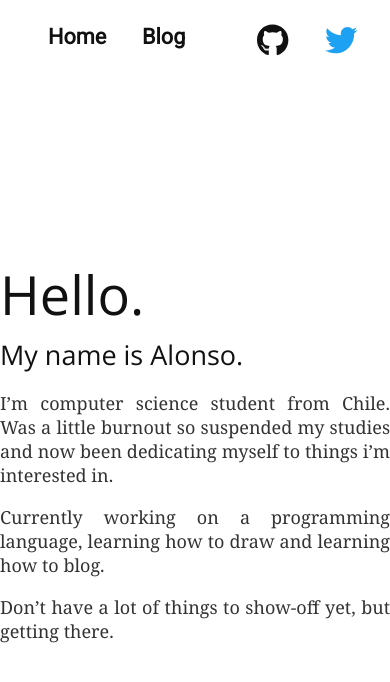
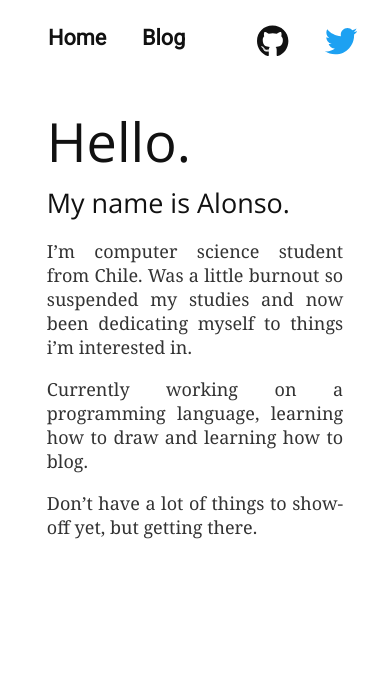
Before and after one commit to amzamora/amzamora.github.io, a Jekyll site: the page built from index.markdown, in a window 390 px wide. Shown: the top 682 px of the page. Built offline with Jekyll 4.4.1, drawn with Linux system fonts in a browser that asks for light colours.

Commit message:
Made home responsive

```diff
--- a/_includes/header.html
+++ b/_includes/header.html
@@ -2,6 +2,7 @@
       {%- assign default_paths = site.pages | map: "path" -%}
       {%- assign page_paths = site.header_pages | default: default_paths -%}
 
+        <div class="wrapper">
           <nav class="site-nav">
               {%- assign sorted = site.pages | sort: "order" -%}
               {%- for my_page in sorted -%}
@@ -18,4 +19,5 @@
               <svg xmlns="http://www.w3.org/2000/svg" viewBox="0 0 512 512"><path d="M459.37 151.716c.325 4.548.325 9.097.325 13.645 0 138.72-105.583 298.558-298.558 298.558-59.452 0-114.68-17.219-161.137-47.106 8.447.974 16.568 1.299 25.34 1.299 49.055 0 94.213-16.568 130.274-44.832-46.132-.975-84.792-31.188-98.112-72.772 6.498.974 12.995 1.624 19.818 1.624 9.421 0 18.843-1.3 27.614-3.573-48.081-9.747-84.143-51.98-84.143-102.985v-1.299c13.969 7.797 30.214 12.67 47.431 13.319-28.264-18.843-46.781-51.005-46.781-87.391 0-19.492 5.197-37.36 14.294-52.954 51.655 63.675 129.3 105.258 216.365 109.807-1.624-7.797-2.599-15.918-2.599-24.04 0-57.828 46.782-104.934 104.934-104.934 30.213 0 57.502 12.67 76.67 33.137 23.715-4.548 46.456-13.32 66.599-25.34-7.798 24.366-24.366 44.833-46.132 57.827 21.117-2.273 41.584-8.122 60.426-16.243-14.292 20.791-32.161 39.308-52.628 54.253z"/></svg>
             </a>
           </nav>
+        </div>
 </header>
--- a/_sass/blog.scss
+++ b/_sass/blog.scss
@@ -1,6 +1,6 @@
 .blog {
   display: grid;
-  padding-top: 86.4px;
+  padding-top: $header-height;
   height: 100%;
   grid-template-columns: repeat(12, 1fr);
   grid-column-gap: 19px;
--- a/_sass/header.scss
+++ b/_sass/header.scss
@@ -1,14 +1,21 @@
 .site-header {
   width: 100%;
-  padding-top: 24px;
-  padding-bottom: 24px;
   padding-left: 48px;
   padding-right: 48px;
+  height: $header-height;
+  position: fixed;
   display: flex;
-  flex-direction: row;
-  justify-content: space-between;
-  position: fixed;
+  align-items: center;
+
+  .wrapper {
+    flex-grow: 1;
+    display: flex;
+    flex-direction: row;
+    justify-content: space-between;
+  }
 }
+
+
 
 .site-header a {
   font-family: $roboto-font;
--- a/_sass/home.scss
+++ b/_sass/home.scss
@@ -1,9 +1,12 @@
 .home {
   height: 100%;
   display: grid;
-  align-items: center;
   grid-column-gap: 0.625rem;
   color: $primary-text-color;
+  padding-left: 2.6rem;
+  padding-right: 2.6rem;
+  padding-top: $header-height;
+  max-width: 600px;
 }
 
 .home h1,
@@ -27,10 +30,12 @@
   text-align: justify;
 }
 
-
 @media only screen and (min-width: 1050px) {
   .home {
+      align-items: center;
       grid-template-columns: repeat(12, 1fr);
+      padding: 0;
+      max-width: initial;
 
       article {
         grid-column-start: 3;
--- a/_sass/variables.scss
+++ b/_sass/variables.scss
@@ -5,12 +5,14 @@
 @import url('https://fonts.googleapis.com/css2?family=Roboto&display=swap');
 @import url('https://fonts.googleapis.com/css2?family=Merriweather&display=swap');
 
-$primary-text-color: #111;
-$secondary-text-color: #333;
-$base-font-size: 18px;
-$background-color: #fff;
 $serif-font: 'Noto Serif';
 $sans-serif-font: 'Open Sans';
 $roboto-font: 'Roboto';
 $merrieweather-sans-font: 'Merriweather Sans';
 $merrieweather-font: 'Merriweather';
+
+$primary-text-color: #111;
+$secondary-text-color: #333;
+$base-font-size: 18px;
+$background-color: #fff;
+$header-height: 4.8rem;
```
Lines whose indentation alone changed are shown as unchanged.
